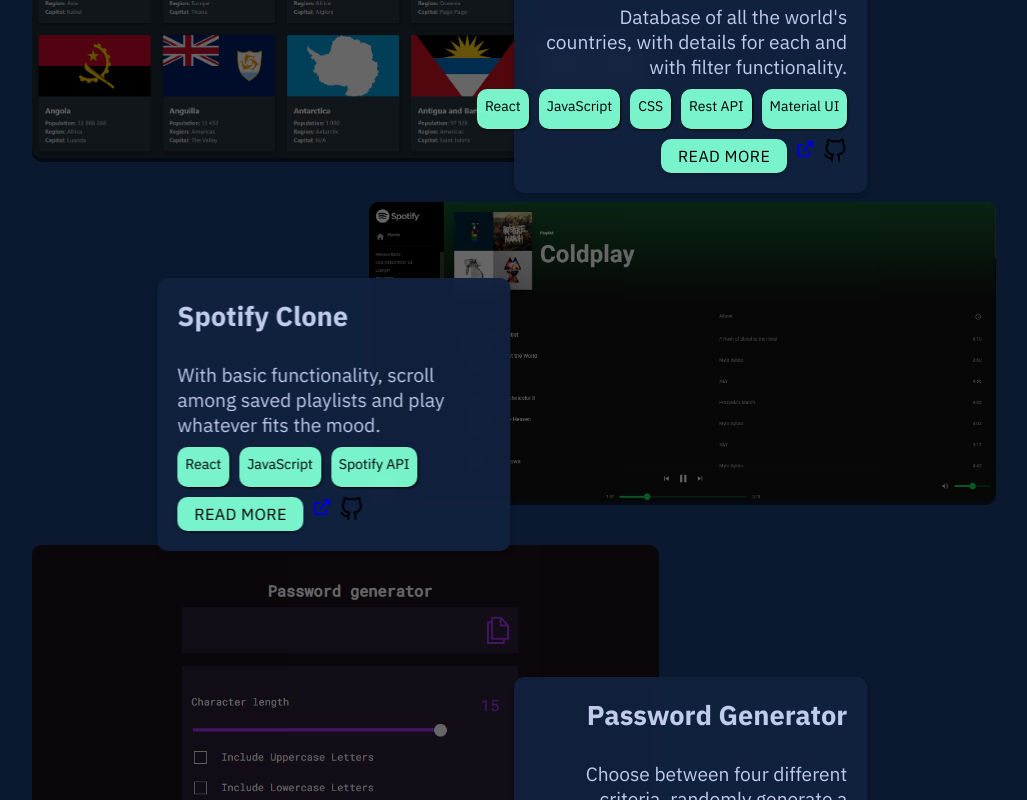
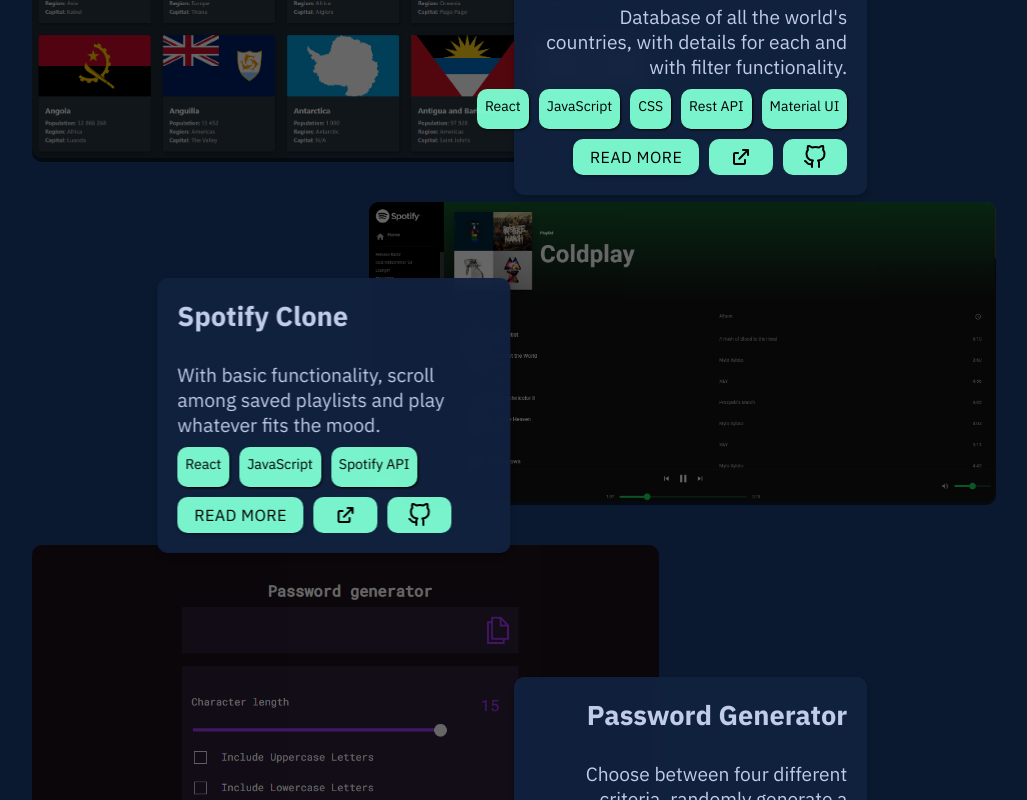
Before and after one commit to axelberk/Portfolio, a React (Vite) app: page / in a window 1280 px wide. Shown: the part 2440-3240 px from the top of the page, without its empty margins (126-1153 px from the left). Built offline with nearby package versions, Linux system fonts and the light colour scheme.

Commit message:
ext links on project page + styling

```diff
--- a/src/Homepage/Homepage.css
+++ b/src/Homepage/Homepage.css
@@ -458,7 +458,6 @@
         text-align: left;
         background-color: rgba(17, 34, 64, 0.7);
         display: inline-block;
-
     }
 
     .project-left:hover .project-left-text,
--- a/src/Homepage/Homepage.jsx
+++ b/src/Homepage/Homepage.jsx
@@ -162,8 +162,8 @@
                   >
                     Read more
                   </Button>
-                  <a href={project.link} target="_blank"><i class="fa fa-external-link" aria-hidden="true"></i></a>
-                  <a href={project.github} target="_blank"><img src="github.svg" alt="" /></a>
+                  <Button className="project-link-button" variant="outlined" href={project.link} target="_blank" sx={buttonStyle}><i class="fa fa-external-link" aria-hidden="true"></i></Button>
+                  <Button className="project-link-button" variant="outlined" href={project.github} target="_blank" sx={buttonStyle}><img src="github.svg" alt=""/></Button>
                 </div>
               </div>
             </div>
```
